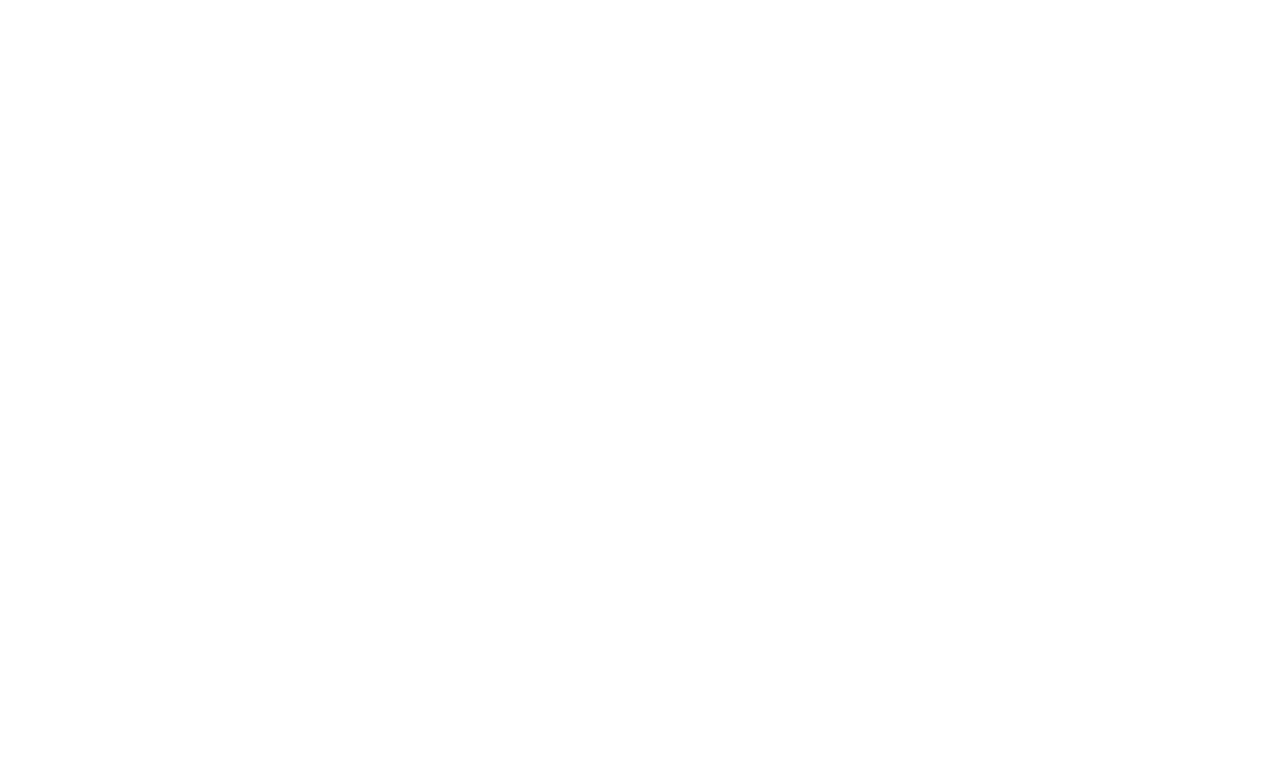
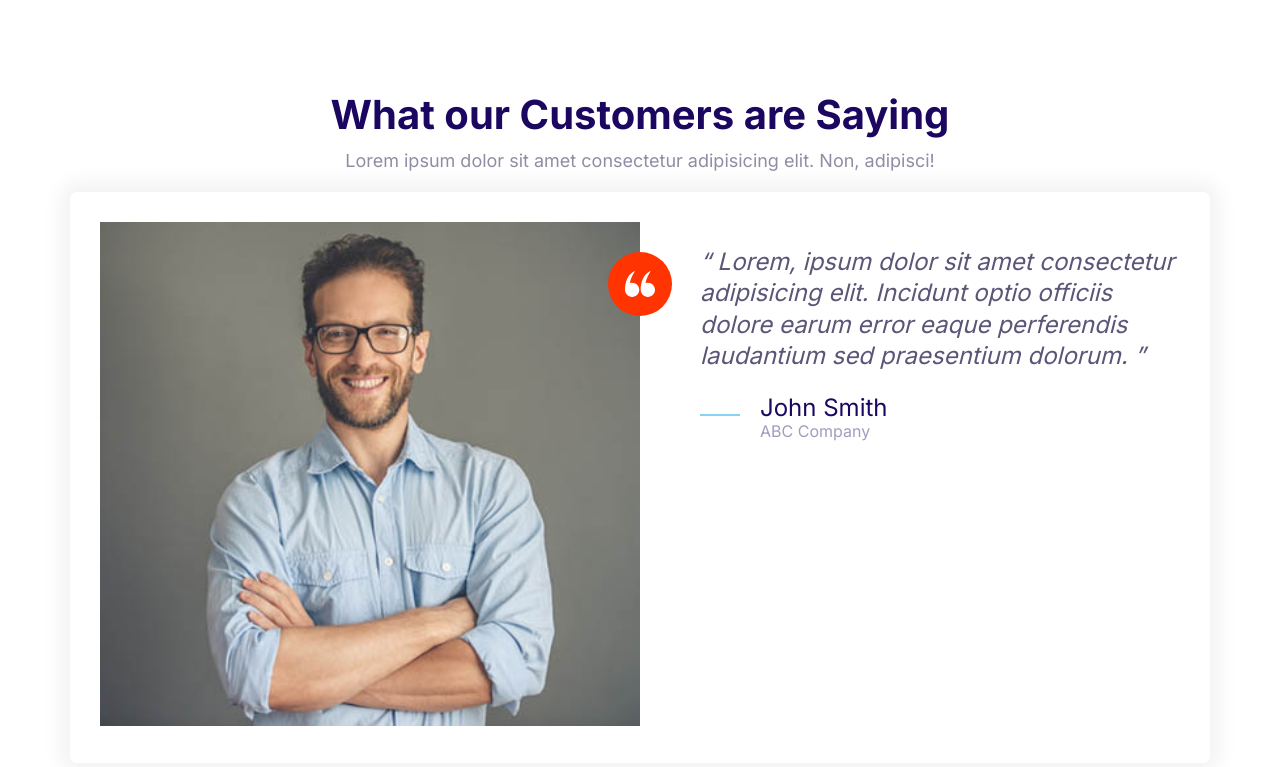
Before and after one commit to AlejandroIrizarry/alefy, a plain HTML site: page index.html in a window 1280 px wide. Drawn offline with Linux system fonts and the light colour scheme.

Commit message:
Commit the testimonials block.

```diff
--- a/index.html
+++ b/index.html
@@ -13,6 +13,48 @@
     <link rel="stylesheet" href="css/styles.css" />
   </head>
   <body>
+    <section class="block">
+      <header class="block__header">
+      <h2>What our Customers are Saying</h2>
+      <p>
+        Lorem ipsum dolor sit amet consectetur adipisicing elit. Non, adipisci!
+      </p>
+    </header>
+    <div class="container">
+      <div class="card testimonial">
+        <div class="grid grid--1x2">
+          <div class="testimonial__image">
+            <img src="images/testimonial.jpg" alt="A happy, smiling customer" />
+            <span class="icon-container icon-container--accent">
+              <svg class="icon icon--white icon--small">
+                <use xlink:href="images/sprite.svg#quotes"></use>
+              </svg>
+            </span>
+          </div>
+          <blockquote class="quote">
+            <p class="quote__text">
+              Lorem, ipsum dolor sit amet consectetur adipisicing elit. Incidunt optio
+              officiis dolore earum error eaque perferendis laudantium sed praesentium
+              dolorum.
+            </p>
+            <footer>
+              <div class="media">
+                <div class="media__image">
+                  <svg class="icon icon--primary quote__line">
+                    <use xlink:href="images/sprite.svg#line"></use>
+                  </svg>
+                </div>
+                <div class="media__body">
+                  <h3 class="media__title quote__author">John Smith</h3>
+                  <p class="quote__organization">ABC Company</p>
+                </div>
+              </div>
+            </footer>
+          </blockquote>
+        </div>
+      </div>
+    </div>
+    </section>
     <script src="js/main.js"></script>
   </body>
 </html>
```
